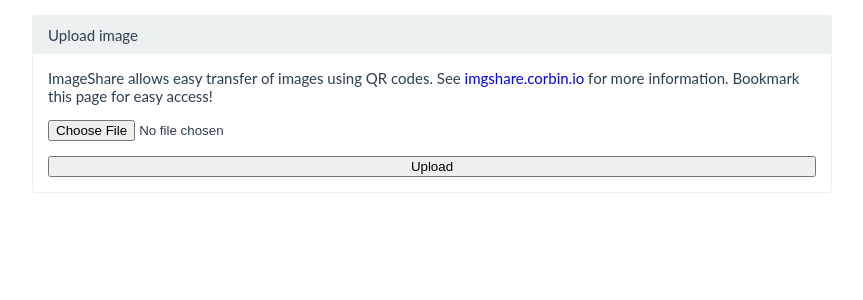
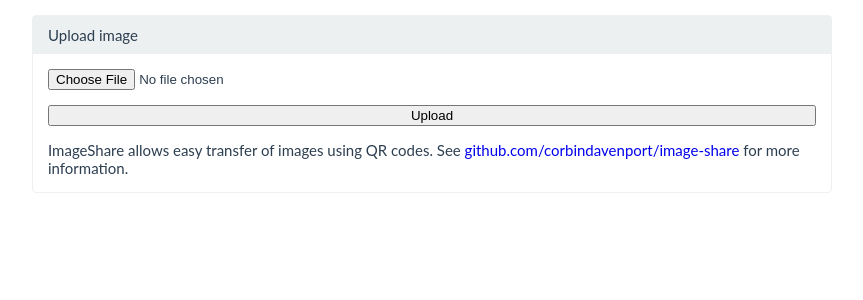
Before and after one commit to corbindavenport/imageshare, a PHP site: page / in a window 1280 px wide. Shown: the part 60-360 px from the top of the page, without its empty margins (208-1071 px from the left). Run offline with PHP 8.4, Linux system fonts and the light colour scheme; data that the repository does not hold is empty.

Commit message:
Update readme and domain

```diff
--- a/web/index.php
+++ b/web/index.php
@@ -44,9 +44,9 @@
             <div class="panel-title">Upload image</div>
             <div class="body">
                 <form action="index.php" id="upload-form" enctype="multipart/form-data" method="POST">
-                    <p>ImageShare allows easy transfer of images using QR codes. See <a href="//imgshare.corbin.io/" target="_blank">imgshare.corbin.io</a> for more information. Bookmark this page for easy access!</p>
                     <p><input name="img" id="img-btn" type="file" /></p>
                     <p><input name="submit" type="submit" value="Upload" /></p>
+                    <p>ImageShare allows easy transfer of images using QR codes. See <a href="https://github.com/corbindavenport/image-share" target="_blank">github.com/corbindavenport/image-share</a> for more information.</p>
                 </form>
             </div>
         </div>
@@ -125,7 +125,7 @@
     </div>
 
     <script>
-    // Scroll to bottom of page (for dual-screen devices)
+    // Scroll to bottom of page on page load (for dual-screen devices)
     window.scrollTo(0, document.body.scrollHeight);
     </script>
 
```
Also changed, not shown: README.md, 1 other file.
